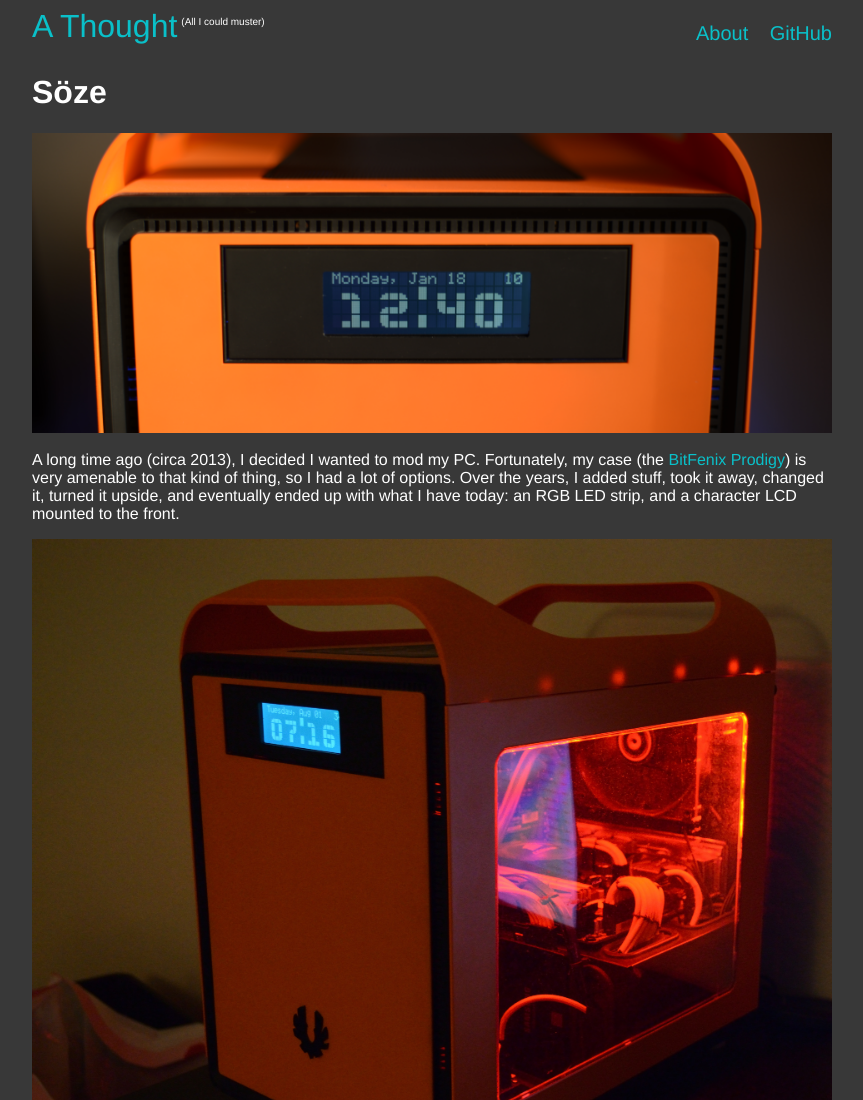
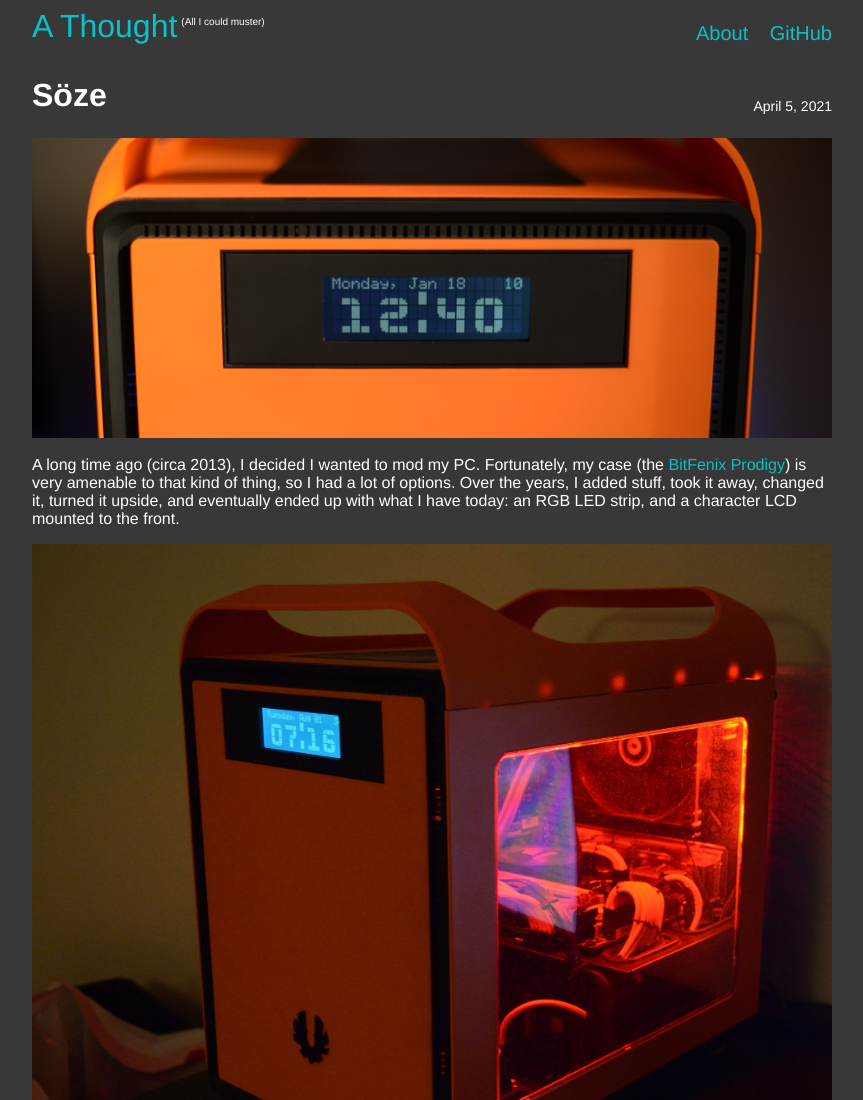
Before and after one commit to LucasPickering/lucaspickering.me, an Eleventy site: page site/posts/soze.md in a window 1280 px wide. Shown: the top 1100 px of the page, without its empty margins (208-1071 px from the left). Built offline with nearby package versions, Linux system fonts and the light colour scheme; Eleventy itself is replaced by a stand-in of ours; files that its build step writes are made by us from their sources.

Commit message:
Show post dates

```diff
--- a/site/_includes/markdown.njk
+++ b/site/_includes/markdown.njk
@@ -1,5 +1,10 @@
 ---
 layout: default
 ---
-<h1>{{ title }}</h1>
+<div class="post-header">
+    <h1>{{ title }}</h1>
+    {% if showDate %}
+        <span class="post-date">{% date page.date %}</span>
+    {% endif %}
+</div>
 {{ content | safe }}
--- a/site/posts/posts.json
+++ b/site/posts/posts.json
@@ -1,3 +1,4 @@
 {
-  "layout": "post"
+  "layout": "post",
+  "showDate": true
 }
--- a/site/posts/soze.md
+++ b/site/posts/soze.md
@@ -1,5 +1,6 @@
 ---
 title: Söze
+date: 2021-04-05
 summary: Hardware mods for my PC, with a suite of software services to make it all run smoothly. The mods include an LCD mounted on the front and a strip of RGB LEDs inside, all driven by a Raspberry Pi Zero.
 banner: /assets/soze/banner.png
 tags:
--- a/site/styles/main.css
+++ b/site/styles/main.css
@@ -1,7 +1,30 @@
 /* CSS related specifically to the main doc content */
 
-#main-content {
+.main-content {
   max-width: 800px;
+}
+
+.post-header {
+  display: flex;
+  justify-content: space-between;
+  align-items: end;
+  margin: 24px 0;
+}
+
+.post-header h1 {
+  margin: 0;
+}
+
+.post-title-group {
+  margin: 16px 0;
+}
+
+.post-title-group h3 {
+  margin: 0;
+}
+
+.post-date {
+  font-size: 1.4rem;
 }
 
 .banner {
```
Also changed, not shown: site/index.njk (+6 -3 lines), site/posts/terra.md (+1 -0 lines), .eleventy.js.
